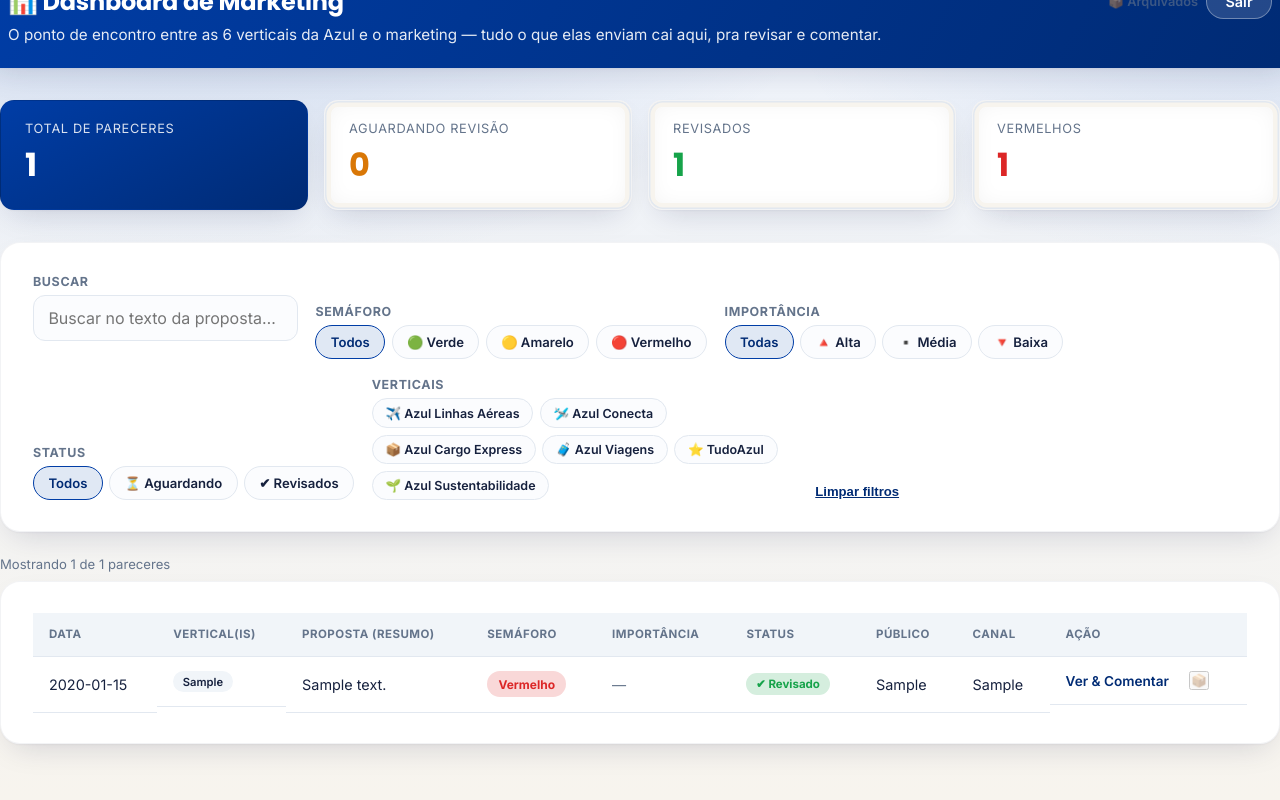
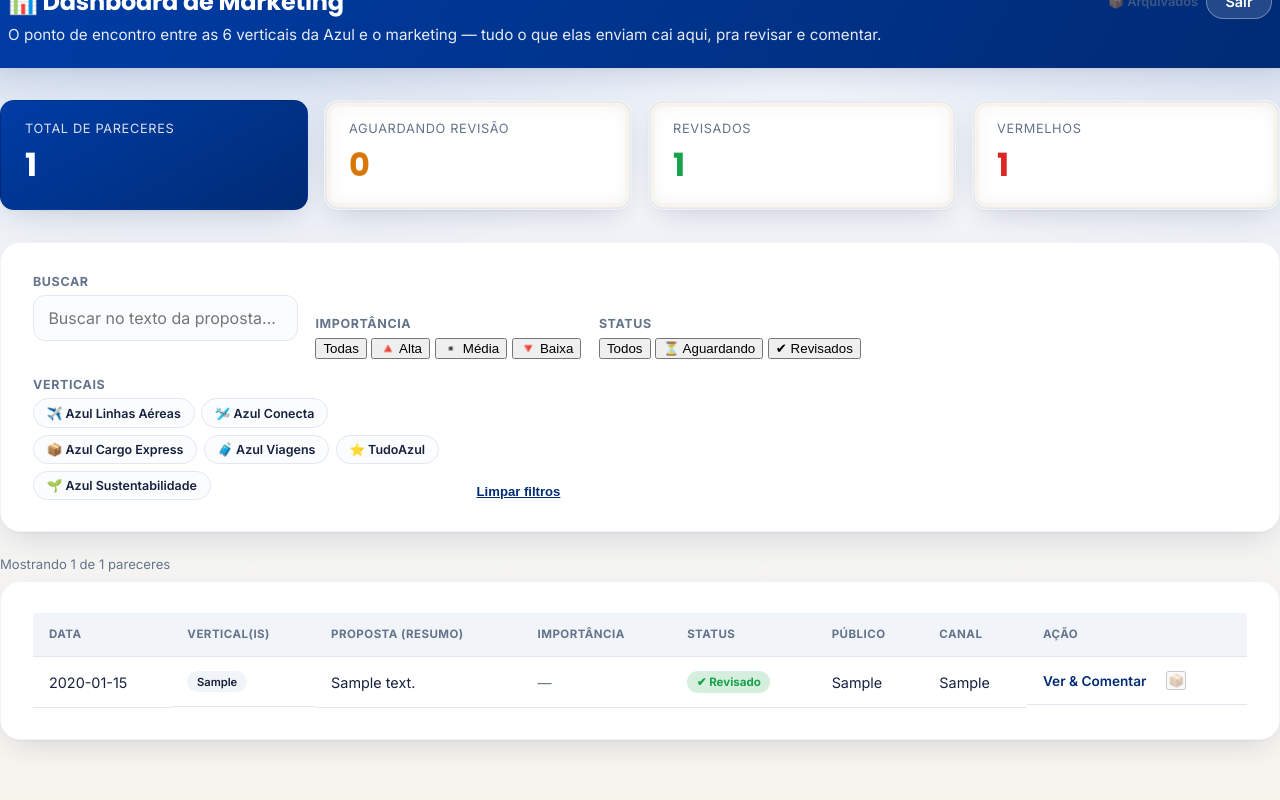
Before and after one commit to GuiDomFra/Inteli-X-Azul, a Flask app: page /marketing in a window 1280 px wide. Run offline with Flask 3, Linux system fonts and the light colour scheme; the visitor is signed in with stand-in values (Sample User, id 1); tables that the repository leaves empty hold one stand-in row (values such as "Sample post"); parts of the project's set-up code (start-up, migrations or seed data) failed here and were passed over.

Commit message:
Remove semáforo from marketing dashboard

```diff
--- a/app.py
+++ b/app.py
@@ -11,9 +11,10 @@ from web_app import web_app  # noqa: E402
 
 flask_app = Flask(__name__)
 flask_app.secret_key = SECRET_KEY
-flask_app.register_blueprint(web_app)
 
 csrf = CSRFProtect(flask_app)
+
+flask_app.register_blueprint(web_app)
 
 @flask_app.template_filter('from_json')
 def from_json_filter(value):
--- a/templates/marketing_dashboard.html
+++ b/templates/marketing_dashboard.html
@@ -54,20 +54,6 @@
   }
   .filter-group { display: flex; flex-direction: column; gap: 0.4rem; }
   .filter-group .filter-label { font-size: 0.78rem; font-weight: 700; text-transform: uppercase; letter-spacing: 0.05em; color: var(--muted); }
-  .semaforo-filters { display: flex; gap: 0.4rem; }
-  .semaforo-filter-btn {
-    padding: 0.5rem 0.9rem;
-    border-radius: 999px;
-    border: 1.5px solid var(--field-border);
-    background: var(--input-bg);
-    color: var(--text);
-    font-family: inherit;
-    font-size: 0.82rem;
-    font-weight: 600;
-    cursor: pointer;
-    transition: all 0.15s ease;
-  }
-  .semaforo-filter-btn.active { border-color: var(--accent); background: var(--accent-soft); color: var(--accent-dark); }
   .vertical-filters { display: flex; flex-wrap: wrap; gap: 0.4rem; max-width: 420px; }
   .vertical-filter-chip {
     display: inline-flex;
@@ -109,11 +95,6 @@
   table.decisions tr:hover td { background: var(--chip-bg); }
   table.decisions .vertical-cell { display: flex; align-items: center; gap: 0.4rem; flex-wrap: wrap; }
   table.decisions .vertical-badge { display: inline-flex; align-items: center; gap: 0.3rem; padding: 0.2rem 0.6rem; border-radius: 999px; font-size: 0.7rem; font-weight: 600; background: var(--chip-bg); }
-  table.decisions .semaforo { display: inline-flex; align-items: center; gap: 0.35rem; padding: 0.35rem 0.7rem; border-radius: 999px; font-size: 0.75rem; font-weight: 700; text-transform: capitalize; }
-  table.decisions .semaforo.verde { background: color-mix(in srgb, var(--verde) 18%, var(--card)); color: var(--verde); }
-  table.decisions .semaforo.amarelo { background: color-mix(in srgb, var(--amarelo) 18%, var(--card)); color: var(--amarelo); }
-  table.decisions .semaforo.vermelho { background: color-mix(in srgb, var(--vermelho) 18%, var(--card)); color: var(--vermelho); }
-  table.decisions .semaforo:empty::before { content: "—"; color: var(--muted); }
   table.decisions .importancia { display: inline-flex; align-items: center; gap: 0.3rem; padding: 0.25rem 0.6rem; border-radius: 999px; font-size: 0.72rem; font-weight: 700; background: var(--chip-bg); color: var(--text); }
   table.decisions .status-badge { display: inline-flex; align-items: center; gap: 0.3rem; padding: 0.25rem 0.6rem; border-radius: 999px; font-size: 0.72rem; font-weight: 700; }
   table.decisions .status-badge.reviewed { background: color-mix(in srgb, var(--verde) 18%, var(--card)); color: var(--verde); }
@@ -167,15 +148,6 @@
     <input type="text" id="search-input" class="search-input" placeholder="Buscar no texto da proposta…">
   </div>
   <div class="filter-group">
-    <span class="filter-label">Semáforo</span>
-    <div class="semaforo-filters" id="semaforo-filters">
-      <button type="button" class="semaforo-filter-btn active" data-semaforo="all">Todos</button>
-      <button type="button" class="semaforo-filter-btn" data-semaforo="verde">🟢 Verde</button>
-      <button type="button" class="semaforo-filter-btn" data-semaforo="amarelo">🟡 Amarelo</button>
-      <button type="button" class="semaforo-filter-btn" data-semaforo="vermelho">🔴 Vermelho</button>
-    </div>
-  </div>
-  <div class="filter-group">
     <span class="filter-label">Importância</span>
     <div class="semaforo-filters" id="importancia-filters">
       <button type="button" class="semaforo-filter-btn active" data-importancia="all">Todas</button>
@@ -213,7 +185,6 @@
         <th>Data</th>
         <th>Vertical(is)</th>
         <th>Proposta (resumo)</th>
-        <th>Semáforo</th>
         <th>Importância</th>
         <th>Status</th>
         <th>Público</th>
@@ -223,7 +194,7 @@
     </thead>
     <tbody>
       {% for d in decisions %}
-      <tr data-semaforo="{{ d.estado or '' }}" data-importancia="{{ d.importancia or '' }}" data-status="{{ 'reviewed' if d.reviewed else 'pending' }}" data-verticals="{{ d.vertical }}" data-search="{{ d.decision_text|lower }}">
+      <tr data-importancia="{{ d.importancia or '' }}" data-status="{{ 'reviewed' if d.reviewed else 'pending' }}" data-verticals="{{ d.vertical }}" data-search="{{ d.decision_text|lower }}">
         <td>{{ d.created_at[:10] }} {{ d.created_at[11:16] }}</td>
         <td class="vertical-cell">
           {% for v in d.vertical.split(',') if v %}
@@ -237,13 +208,6 @@
           {% endfor %}
         </td>
         <td style="max-width: 300px; overflow: hidden; text-overflow: ellipsis; white-space: nowrap;">{{ d.decision_text[:120] }}{% if d.decision_text|length > 120 %}…{% endif %}</td>
-        <td>
-          {% if d.estado %}
-            <span class="semaforo {{ d.estado }}">{{ d.estado }}</span>
-          {% else %}
-            <span class="semaforo">—</span>
-          {% endif %}
-        </td>
         <td>
           {% if d.importancia and importance_levels[d.importancia] %}
             <span class="importancia">{{ importance_levels[d.importancia].icone }} {{ importance_levels[d.importancia].label }}</span>
@@ -289,7 +253,6 @@
 
   var rows = Array.prototype.slice.call(table.querySelectorAll('tbody tr'));
   var searchInput = document.getElementById('search-input');
-  var semaforoBtns = Array.prototype.slice.call(document.querySelectorAll('#semaforo-filters .semaforo-filter-btn'));
   var importanciaBtns = Array.prototype.slice.call(document.querySelectorAll('#importancia-filters .semaforo-filter-btn'));
   var statusBtns = Array.prototype.slice.call(document.querySelectorAll('#status-filters .semaforo-filter-btn'));
   var verticalChips = Array.prototype.slice.call(document.querySelectorAll('.vertical-filter-chip'));
@@ -297,24 +260,22 @@
   var noResults = document.getElementById('no-results');
   var clearBtn = document.getElementById('clear-filters');
 
-  var state = { semaforo: 'all', importancia: 'all', status: 'all', verticals: new Set(), search: '' };
+  var state = { importancia: 'all', status: 'all', verticals: new Set(), search: '' };
 
   function applyFilters() {
     var visible = 0;
     rows.forEach(function (row) {
-      var matchesSemaforo = state.semaforo === 'all' || row.dataset.semaforo === state.semaforo;
       var matchesImportancia = state.importancia === 'all' || row.dataset.importancia === state.importancia;
       var matchesStatus = state.status === 'all' || row.dataset.status === state.status;
       var rowVerticals = row.dataset.verticals.split(',').filter(Boolean);
       var matchesVertical = state.verticals.size === 0 || rowVerticals.some(function (v) { return state.verticals.has(v); });
       var matchesSearch = !state.search || row.dataset.search.indexOf(state.search) !== -1;
-      var show = matchesSemaforo && matchesImportancia && matchesStatus && matchesVertical && matchesSearch;
+      var show = matchesImportancia && matchesStatus && matchesVertical && matchesSearch;
       row.style.display = show ? '' : 'none';
       if (show) visible++;
     });
     resultsCount.textContent = 'Mostrando ' + visible + ' de ' + rows.length + ' pareceres';
     noResults.style.display = visible === 0 ? '' : 'none';
-    table.style.display = visible === 0 ? 'none' : '';
   }
 
   searchInput.addEventListener('input', function () {
@@ -322,34 +283,11 @@
     applyFilters();
   });
 
-  semaforoBtns.forEach(function (btn) {
-    btn.addEventListener('click', function () {
-      semaforoBtns.forEach(function (b) { b.classList.remove('active'); });
-      btn.classList.add('active');
-      state.semaforo = btn.dataset.semaforo;
-      applyFilters();
-    });
-  });
-
   importanciaBtns.forEach(function (btn) {
     btn.addEventListener('click', function () {
       importanciaBtns.forEach(function (b) { b.classList.remove('active'); });
       btn.classList.add('active');
       state.importancia = btn.dataset.importancia;
-      applyFilters();
-    });
-  });
-
-  verticalChips.forEach(function (chip) {
-    chip.addEventListener('click', function () {
-      var v = chip.dataset.vertical;
-      if (state.verticals.has(v)) {
-        state.verticals.delete(v);
-        chip.classList.remove('active');
-      } else {
-        state.verticals.add(v);
-        chip.classList.add('active');
-      }
       applyFilters();
     });
   });
@@ -363,14 +301,22 @@
     });
   });
 
+  verticalChips.forEach(function (chip) {
+    chip.addEventListener('click', function () {
+      var v = chip.dataset.vertical;
+      if (state.verticals.has(v)) state.verticals.delete(v);
+      else state.verticals.add(v);
+      chip.classList.toggle('active', state.verticals.has(v));
+      applyFilters();
+    });
+  });
+
   clearBtn.addEventListener('click', function () {
-    state.semaforo = 'all';
     state.importancia = 'all';
     state.status = 'all';
     state.verticals.clear();
     state.search = '';
     searchInput.value = '';
-    semaforoBtns.forEach(function (b) { b.classList.toggle('active', b.dataset.semaforo === 'all'); });
     importanciaBtns.forEach(function (b) { b.classList.toggle('active', b.dataset.importancia === 'all'); });
     statusBtns.forEach(function (b) { b.classList.toggle('active', b.dataset.status === 'all'); });
     verticalChips.forEach(function (c) { c.classList.remove('active'); });
```
